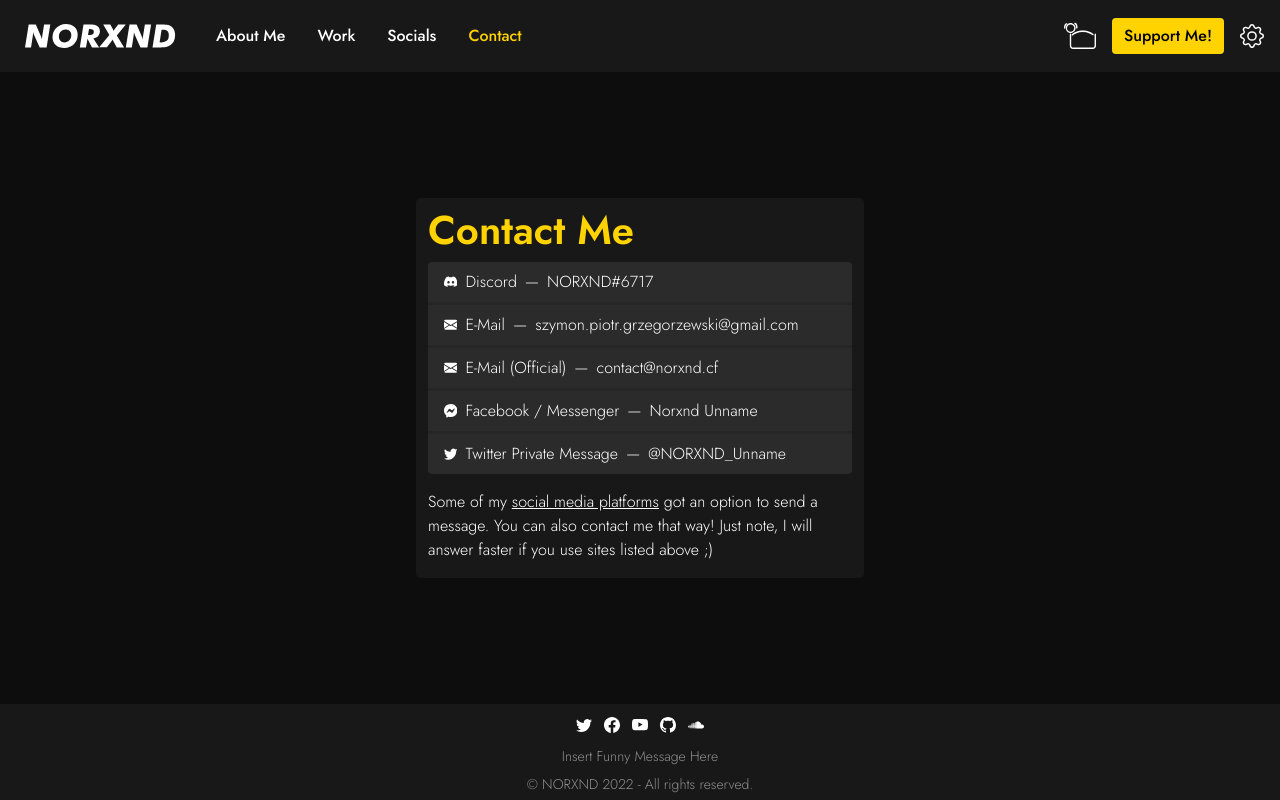
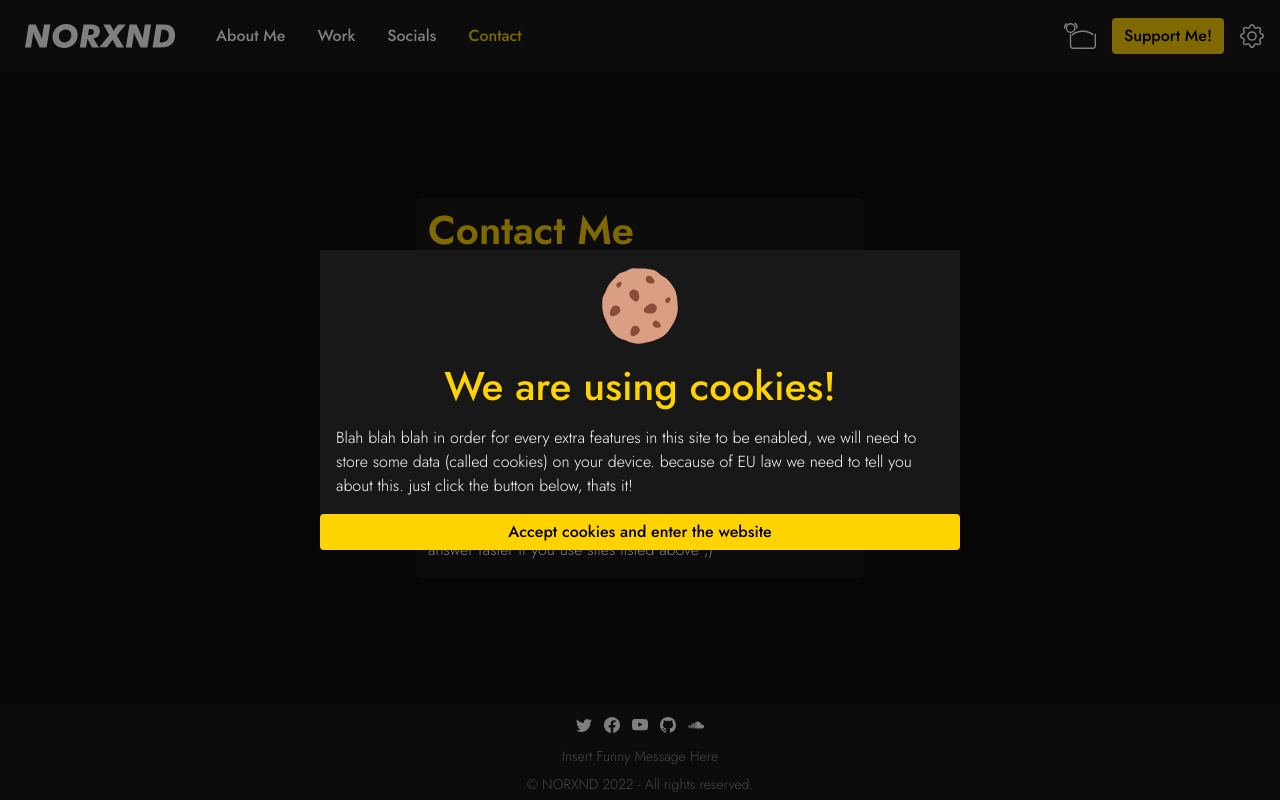
Before and after one commit to NORXND/website, a React app: page /contact in a window 1280 px wide. Built offline with nearby package versions, Linux system fonts and the light colour scheme.

Commit message:
Add Cookies Consent + Formatting

```diff
--- /dev/null
+++ b/src/cookies-consent/cookies-consent.jsx
@@ -0,0 +1,42 @@
+/*
+    src/cookies-consent/cookie-consent.jsx
+    --
+    Cookie consent component.
+
+    Written by NORXND
+    (C) NORXND 2022
+*/
+import React from 'react';
+import styles from './cookies-consent.scss';
+import cookie_icon from '../assets/icons/cookie.svg';
+import Cookies from 'js-cookie';
+
+function CookiesConsent(props) {
+	function acceptCookies() {
+		Cookies.set('cookie-consent', 'true', {
+			sameSite: 'Lax',
+			expires: 3650,
+		});
+		window.location.reload();
+	}
+
+	return (
+		<div className={styles.container}>
+			<div className={styles.window}>
+				<img className={styles.icon} src={cookie_icon}></img>
+				<h1 className={styles.title}>We are using cookies!</h1>
+				<p className={styles.text}>
+					Blah blah blah in order for every extra features in this
+					site to be enabled, we will need to store some data (called
+					cookies) on your device. because of EU law we need to tell
+					you about this. just click the button below, thats it!
+				</p>
+				<button className={styles.button} onClick={acceptCookies}>
+					Accept cookies and enter the website
+				</button>
+			</div>
+		</div>
+	);
+}
+
+export default CookiesConsent;
--- /dev/null
+++ b/src/cookies-consent/cookies-consent.scss
@@ -0,0 +1,63 @@
+/*
+    src/cookies-consent/cookie-consent.scss
+    --
+    Styles for Cookie consent component.
+
+    Written by NORXND
+    (C) NORXND 2022
+*/
+
+.container {
+  position: fixed;
+  top: 0;
+  left: 0;
+
+  width: 100vw;
+  height: 100vh;
+
+  background-color: rgba(0, 0, 0, 0.5);
+  z-index: 2137;
+}
+
+.window {
+  position: fixed;
+  top: 50%;
+  left: 50%;
+  transform: translate(-50%, -50%);
+
+  display: flex;
+  flex-direction: column;
+
+  background-color: var(--color-foreground);
+}
+
+.icon {
+  margin: 1rem auto 0 auto;
+
+  width: 5rem;
+  height: 5rem;
+}
+
+.title {
+  color: var(--bs-primary);
+  margin: 1rem auto 1rem auto;
+}
+
+.text {
+  margin: 0 1rem 1rem 1rem;
+}
+
+.button {
+  background: var(--bs-primary);
+
+  border: none;
+  border-radius: 0.25rem;
+  white-space: nowrap;
+
+  padding: 0.375rem 0.75rem;
+  transition: 0.2s;
+
+  &:hover {
+    filter: brightness(75%);
+  }
+}
--- a/src/home/home.jsx
+++ b/src/home/home.jsx
@@ -44,7 +44,9 @@ function Home(props) {
             </Trans>
           </p>
         </div>
-        <div className={main_styles["col-xl-6"]}>
+        <div
+          className={`${main_styles["col-xl-6"]} ${styles.twitter_container}`}
+        >
           <TwitterTimelineEmbed
             autoHeight
             screenName="NORXND_Unname"
--- a/src/home/home.scss
+++ b/src/home/home.scss
@@ -45,3 +45,7 @@
 .home_link {
   text-decoration: underline;
 }
+
+.twitter_container {
+  min-height: 250px;
+}
--- a/src/index.jsx
+++ b/src/index.jsx
@@ -28,6 +28,14 @@ const Footer = React.lazy(() =>
     /* webpackChunkName: "footer" */
     /* webpackPreload: true */
     "./footer/footer"
+  )
+);
+
+const CookiesConsent = React.lazy(() =>
+	import(
+		/* webpackChunkName: "cookie-consent" */
+		/* webpackPreload: true */
+		'./cookies-consent/cookies-consent'
 	)
 );
 
@@ -102,17 +110,21 @@ class ErrorBoundary extends React.Component {
 }
 
 // Specify theme and language
+let cookie_consent_status = Cookies.get('cookie-consent');
 let default_language = "en";
 let default_theme = "dark";
 
-if (Cookies.get("lang") != null) {
-  default_language = Cookies.get("lang");
+if (Cookies.get('lang') != null && cookie_consent_status) {
+	default_language = Cookies.get('lang');
 }
 
-if (new URL(window.location.href).searchParams.get("lang") != null) {
-  default_language = new URL(window.location.href).searchParams.get("lang");
-  Cookies.set("lang", default_language, {
-    sameSite: "Lax",
+if (
+	new URL(window.location.href).searchParams.get('lang') != null &&
+	cookie_consent_status
+) {
+	default_language = new URL(window.location.href).searchParams.get('lang');
+	Cookies.set('lang', default_language, {
+		sameSite: 'Lax',
 		expires: 3650,
 	});
 }
@@ -133,17 +145,21 @@ function App(props) {
   useEffect(() => {
     // Set dark / light mode
     if (theme == "dark") {
-      Cookies.set("theme", "dark", {
-        sameSite: "Lax",
+      document.body.className = styles._dark_theme;
+		if (cookie_consent_status) {
+			Cookies.set('theme', 'dark', {
+				sameSite: 'Lax',
 				expires: 3650,
 			});
-      document.body.className = styles._dark_theme;
+		}
     } else {
-      Cookies.set("theme", "light", {
-        sameSite: "Lax",
+      document.body.className = styles._light_theme;
+		if (cookie_consent_status) {
+			Cookies.set('theme', 'light', {
+				sameSite: 'Lax',
 				expires: 3650,
 			});
-      document.body.className = styles._light_theme;
+		}
     }
   }, [theme]);
 
@@ -156,27 +172,43 @@ function App(props) {
 				setTheme={setTheme}
 				pageName={pageName}
 			/>
+			{!cookie_consent_status && <CookiesConsent />}
 			<Routes>
 				<Route
 					path="/"
 					element={
-            <Suspense fallback={<div className={styles.loading}></div>}>
-              <Home t={t} i18n={i18n} theme={theme} setPageName={setPageName} />
+						<Suspense
+							fallback={<div className={styles.loading}></div>}
+						>
+							<Home
+								t={t}
+								i18n={i18n}
+								theme={theme}
+								setPageName={setPageName}
+							/>
 						</Suspense>
 					}
 				></Route>
 				<Route
 					path="/about-me"
 					element={
-            <Suspense fallback={<div className={styles.loading}></div>}>
-              <AboutMe t={t} i18n={i18n} setPageName={setPageName} />
+						<Suspense
+							fallback={<div className={styles.loading}></div>}
+						>
+							<AboutMe
+								t={t}
+								i18n={i18n}
+								setPageName={setPageName}
+							/>
 						</Suspense>
 					}
 				></Route>
 				<Route
 					path="/work"
 					element={
-            <Suspense fallback={<div className={styles.loading}></div>}>
+						<Suspense
+							fallback={<div className={styles.loading}></div>}
+						>
 							<Work t={t} i18n={i18n} setPageName={setPageName} />
 						</Suspense>
 					}
@@ -184,16 +216,28 @@ function App(props) {
 				<Route
 					path="/contact"
 					element={
-            <Suspense fallback={<div className={styles.loading}></div>}>
-              <Contact t={t} i18n={i18n} setPageName={setPageName} />
+						<Suspense
+							fallback={<div className={styles.loading}></div>}
+						>
+							<Contact
+								t={t}
+								i18n={i18n}
+								setPageName={setPageName}
+							/>
 						</Suspense>
 					}
 				></Route>
 				<Route
 					path="/socials"
 					element={
-            <Suspense fallback={<div className={styles.loading}></div>}>
-              <Socials t={t} i18n={i18n} setPageName={setPageName} />
+						<Suspense
+							fallback={<div className={styles.loading}></div>}
+						>
+							<Socials
+								t={t}
+								i18n={i18n}
+								setPageName={setPageName}
+							/>
 						</Suspense>
 					}
 				></Route>
```
Also changed, not shown: src/cookie-consent/cookie-consent.jsx (deleted, +0 -12 lines), src/assets/icons/cookie.svg (added), src/cookie-consent/cookie-consent.scss (deleted). Lines whose indentation alone changed are shown as unchanged.
